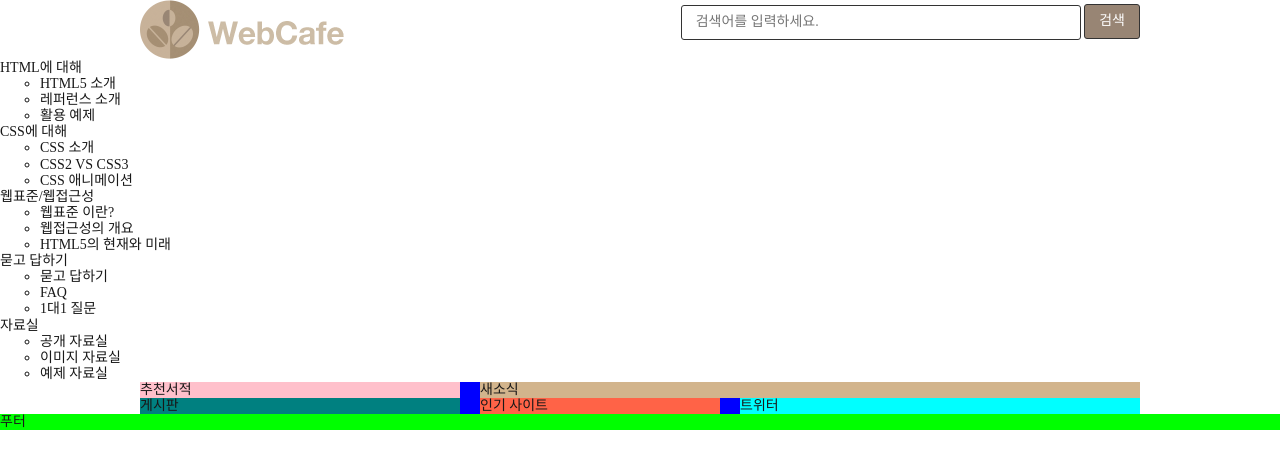
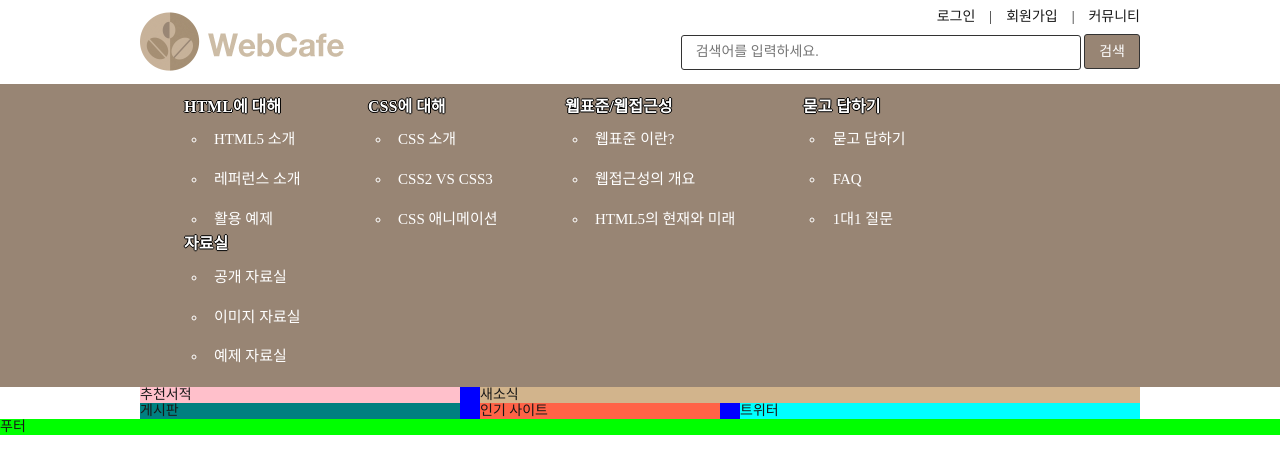
Before and after one commit to millebj/RWD, a plain HTML site: page start/index.html in a window 1280 px wide. Drawn offline with Linux system fonts and the light colour scheme; a web font is replaced by a local one.

Commit message:
데스크탑 내비게이션 디자인

```diff
--- a/start/css/layout/desktop.css
+++ b/start/css/layout/desktop.css
@@ -8,7 +8,7 @@ body{
   flex-flow: column nowrap;
   align-items: center;
 }
-.appHeader, .appMain{
+.appHeader, .menu__list, .appMain{
   width: 1000px;
 }
 
@@ -31,12 +31,11 @@ body{
 .memberOnly{
   text-align: right;
   font-size: 0;
-  position: relative;
   margin-right: -14px;
 }
-.memberOnly a{
+.memberOnly li{
   display: inline-block;
-  padding: 0.5em 1em;
+  font-size: 1.4rem;
 }
 
 /* 검색 폼 */
@@ -60,8 +59,40 @@ body{
 }
 
 /* 메인 메뉴 */
+.menu{
+  background-color: #988574;
+}
 .buttonBurger{
   display: none;
+}
+.menu__list{
+  margin-left: auto;
+  margin-right: auto;
+  overflow: hidden;
+  padding: 1em;
+  color: white;
+}
+.menu__list > li{
+  float: left;
+  margin: 0 30px;
+}
+.menu__link{
+  cursor: default;
+  text-shadow: 1px 0 0 #000, 0 1px 0 #000, -1px 0 0 #000, 0 -1px 0 #000;
+}
+.menu__link:hover, .menu__link:focus{
+  color: inherit;
+}
+.menu__subMenu{
+  padding-left: 1.5em;
+}
+.menu__subMenu a{
+  display: block;
+  padding: 0.5em;
+  margin-top: 0.5em;
+}
+.menu__subMenu a:hover, .menu__subMenu a:focus{
+  color: #ff0;
 }
 
 .appMain{
--- a/start/css/layout/layout.css
+++ b/start/css/layout/layout.css
@@ -13,9 +13,9 @@
   padding-top: 2px;
   padding-bottom: 2px;
 }
-.memberOnly li{
+.memberOnly a{
   display: inline-block;
-  font-size: 0.5em 1em;
+  padding: 0.5em 1em;
 }
 
 /* main */
--- a/start/css/typography/typography.css
+++ b/start/css/typography/typography.css
@@ -1,5 +1,6 @@
 /* Web Font - Spoqa Han Sans */
 @import url("https://spoqa.github.io/spoqa-han-sans/css/SpoqaHanSans-kr.css");
+@import url("./../fonts.css");
 
 html{
   font-size: 10px;
@@ -19,3 +20,13 @@ a{
 a:hover, a:focus{
   color: red;
 }
+
+/* 메뉴 관련 폰트 공통 */
+.menu__link{
+  font-size: 1.6rem;
+  font-weight: 700;
+}
+.menu__subMenu{
+  font-size: 1.5rem;
+  font-weight: 400;
+}
```
